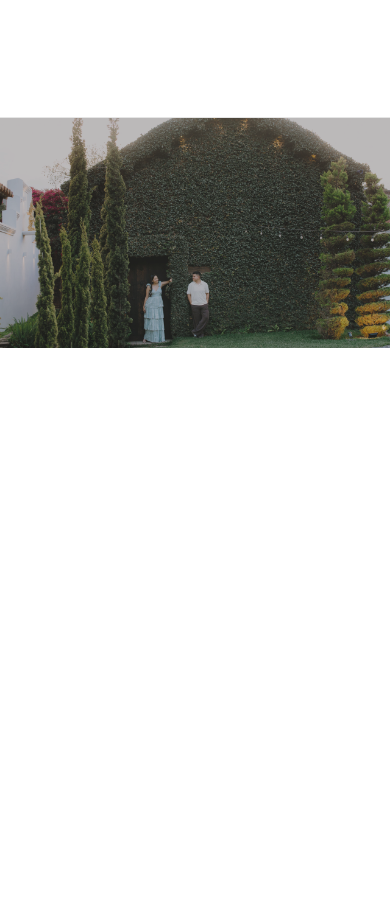
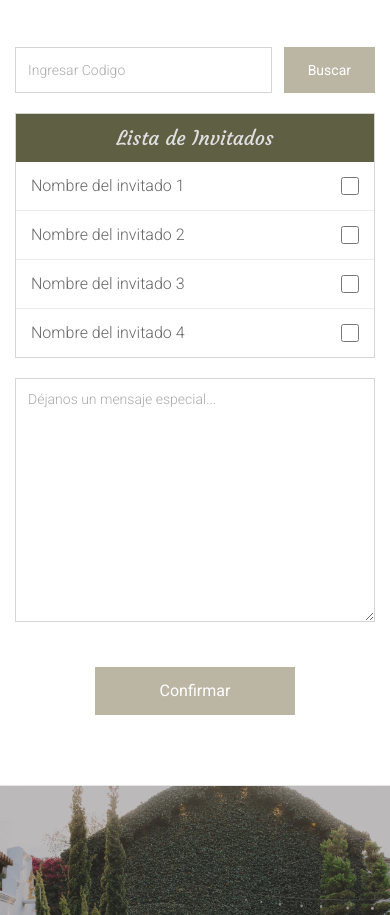
Before and after one commit to Ferchojrjose/boda-fercho-maya, a plain HTML site: page index.html in a window 390 px wide. Shown: the part 7953-8868 px from the top of the page. Before the commit the page ends 8301 px from the top, so only its background shows below. Drawn offline with nearby package versions, Linux system fonts and the light colour scheme.

Commit message:
Formulario RVPS

```diff
--- a/css/main.css
+++ b/css/main.css
@@ -1036,6 +1036,155 @@ a.button.btn-mapa:hover {
 4.6. RSVP Section
 ======================================= */
 
+/* Área de mensaje */
+.message-group .form-control {
+  min-height: 244px;
+  resize: vertical;
+}
+
+/* Separación entre columnas al apilarse (tablet / móvil) */
+@media only screen and (max-width: 991px) {
+  .rsvp-form .message-group {
+    margin-top: 20px;
+  }
+}
+
+/* Fila: input de código + botón Buscar */
+.code-search-group {
+  display: flex;
+  align-items: center;
+  gap: 12px;
+}
+
+.code-search-group .form-control {
+  flex: 1 1 auto;
+  min-width: 0;
+  height: 46px;
+}
+
+.code-search-group .btn-buscar {
+  flex: 0 0 auto;
+  margin: 0;
+  padding: 0 22px;
+  height: 46px;
+  box-sizing: border-box;
+  display: inline-flex;
+  align-items: center;
+  justify-content: center;
+  line-height: 1;
+  white-space: nowrap;
+  font-size: 0.875em;
+  border-color: #BBB6A4;
+  background-color: #BBB6A4;
+  color: #fff;
+}
+
+.code-search-group .btn-buscar:hover {
+  border-color: #5F5F43;
+  background-color: #5F5F43;
+  color: #fff;
+}
+
+/* Botón Confirmar */
+.btn-confirmar {
+  margin: 25px 0 0;
+  min-width: 200px;
+  border-color: #BBB6A4;
+  background-color: #BBB6A4;
+  color: #fff;
+}
+
+.btn-confirmar:hover {
+  border-color: #5F5F43;
+  background-color: #5F5F43;
+  color: #fff;
+}
+
+/* Cuadro: Lista de Invitados */
+.guest-box {
+  width: 100%;
+  border: 1px solid #d5d5d5;
+  background: #fff;
+}
+
+.guest-box-title {
+  background-color: #5F5F43;
+  padding: 12px 15px;
+}
+
+.guest-box-title h3 {
+  margin: 0;
+  font-size: 20px;
+  line-height: 1.2;
+  color: #E1DFE2;
+  text-align: center;
+}
+
+.guest-list {
+  list-style: none;
+  margin: 0;
+  padding: 0;
+  /* 4 invitados visibles (48px c/u + separadores); a partir del 5º aparece scroll */
+  max-height: 195px;
+  overflow-y: auto;
+  -webkit-overflow-scrolling: touch;
+}
+
+.guest-list::-webkit-scrollbar {
+  width: 8px;
+}
+
+.guest-list::-webkit-scrollbar-track {
+  background: #f2f1ef;
+}
+
+.guest-list::-webkit-scrollbar-thumb {
+  background: #BBB6A4;
+  border-radius: 4px;
+}
+
+.guest-list::-webkit-scrollbar-thumb:hover {
+  background: #5F5F43;
+}
+
+.guest-item {
+  border-bottom: 1px solid #ececec;
+}
+
+.guest-item:last-child {
+  border-bottom: 0;
+}
+
+.guest-item label {
+  display: flex;
+  align-items: center;
+  justify-content: space-between;
+  gap: 12px;
+  margin: 0;
+  padding: 12px 15px;
+  cursor: pointer;
+  font-weight: 300;
+}
+
+.guest-item label:hover {
+  background-color: #f7f6f4;
+}
+
+.guest-item .guest-name {
+  flex: 1 1 auto;
+  min-width: 0;
+  color: #666;
+}
+
+.guest-item input[type="checkbox"] {
+  flex: 0 0 auto;
+  width: 18px;
+  height: 18px;
+  margin: 0;
+  cursor: pointer;
+  accent-color: #BBB6A4;
+}
+
 
 
 /* =======================================
--- a/index.html
+++ b/index.html
@@ -334,7 +334,77 @@
           </div>
 
           <div class="row">
-            <!-- Nuevo formulario de confirmación (pendiente) -->
+            <!-- RSVP Form -->
+            <form id="rsvp-form" class="rsvp-form" method="post" action="rsvp_form/rsvp_form.php" novalidate>
+              <!-- Columna izquierda -->
+              <div class="col-sm-12 col-md-6">
+
+                <!-- Fila: código + botón Buscar -->
+                <div class="form-group">
+                  <div class="code-search-group">
+                    <input id="form_code" type="text" name="code" class="form-control"
+                      placeholder="Ingresar Codigo">
+                    <button type="button" class="button btn-buscar">Buscar</button>
+                  </div>
+                </div>
+
+                <!-- Cuadro: Lista de Invitados -->
+                <div class="guest-box">
+                  <div class="guest-box-title">
+                    <h3>Lista de Invitados</h3>
+                  </div>
+
+                  <ul class="guest-list">
+                    <li class="guest-item">
+                      <label for="guest_1">
+                        <span class="guest-name">Nombre del invitado 1</span>
+                        <input type="checkbox" id="guest_1" name="guests[]" value="Nombre del invitado 1">
+                      </label>
+                    </li>
+                    <li class="guest-item">
+                      <label for="guest_2">
+                        <span class="guest-name">Nombre del invitado 2</span>
+                        <input type="checkbox" id="guest_2" name="guests[]" value="Nombre del invitado 2">
+                      </label>
+                    </li>
+                    <li class="guest-item">
+                      <label for="guest_3">
+                        <span class="guest-name">Nombre del invitado 3</span>
+                        <input type="checkbox" id="guest_3" name="guests[]" value="Nombre del invitado 3">
+                      </label>
+                    </li>
+                    <li class="guest-item">
+                      <label for="guest_4">
+                        <span class="guest-name">Nombre del invitado 4</span>
+                        <input type="checkbox" id="guest_4" name="guests[]" value="Nombre del invitado 4">
+                      </label>
+                    </li>
+                  </ul>
+                </div>
+                <!-- /Cuadro: Lista de Invitados -->
+
+              </div>
+              <!-- /Columna izquierda -->
+
+              <!-- Columna derecha -->
+              <div class="col-sm-12 col-md-6">
+
+                <div class="form-group message-group">
+                  <textarea id="form_message" name="message" class="form-control"
+                    placeholder="Déjanos un mensaje especial..."></textarea>
+                </div>
+
+              </div>
+              <!-- /Columna derecha -->
+
+              <!-- Fila: botón Confirmar -->
+              <div class="col-sm-12 col-md-12 text-center">
+                <button type="submit" class="button btn-confirmar">Confirmar</button>
+              </div>
+              <!-- /Fila: botón Confirmar -->
+
+            </form>
+            <!-- /RSVP Form -->
           </div>
         </div>
       </section>
```
